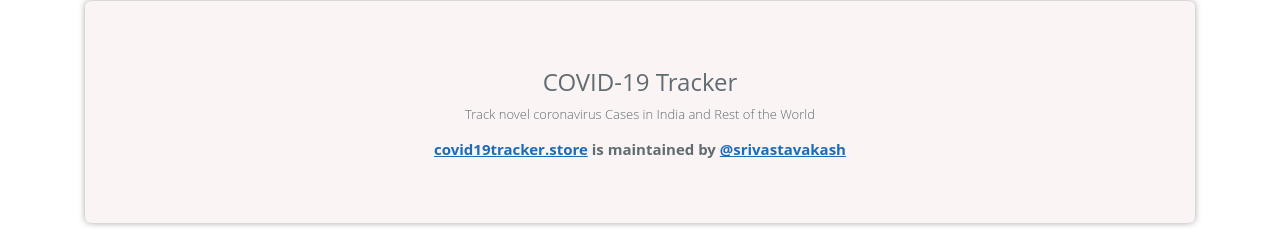
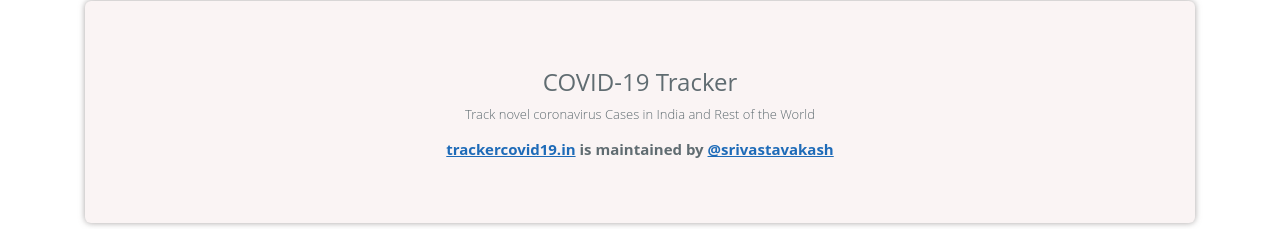
Before and after one commit to srivastavakash/react-covid19-tracker, a React (Create React App) app: page /about in a window 1280 px wide. Shown: the part 79-308 px from the top of the page. Built offline with nearby package versions, Linux system fonts and the light colour scheme.

Commit message:
Update Sources.js

```diff
--- a/src/data/Sources.js
+++ b/src/data/Sources.js
@@ -49,7 +49,7 @@
               rel="noopener noreferrer"
               style={{ color: "#1e6bb8", textDecoration: "underline" }}
             >
-              covid19tracker.store
+              trackercovid19.in
             </a>{" "}
             is maintained by{" "}
             <a
```
